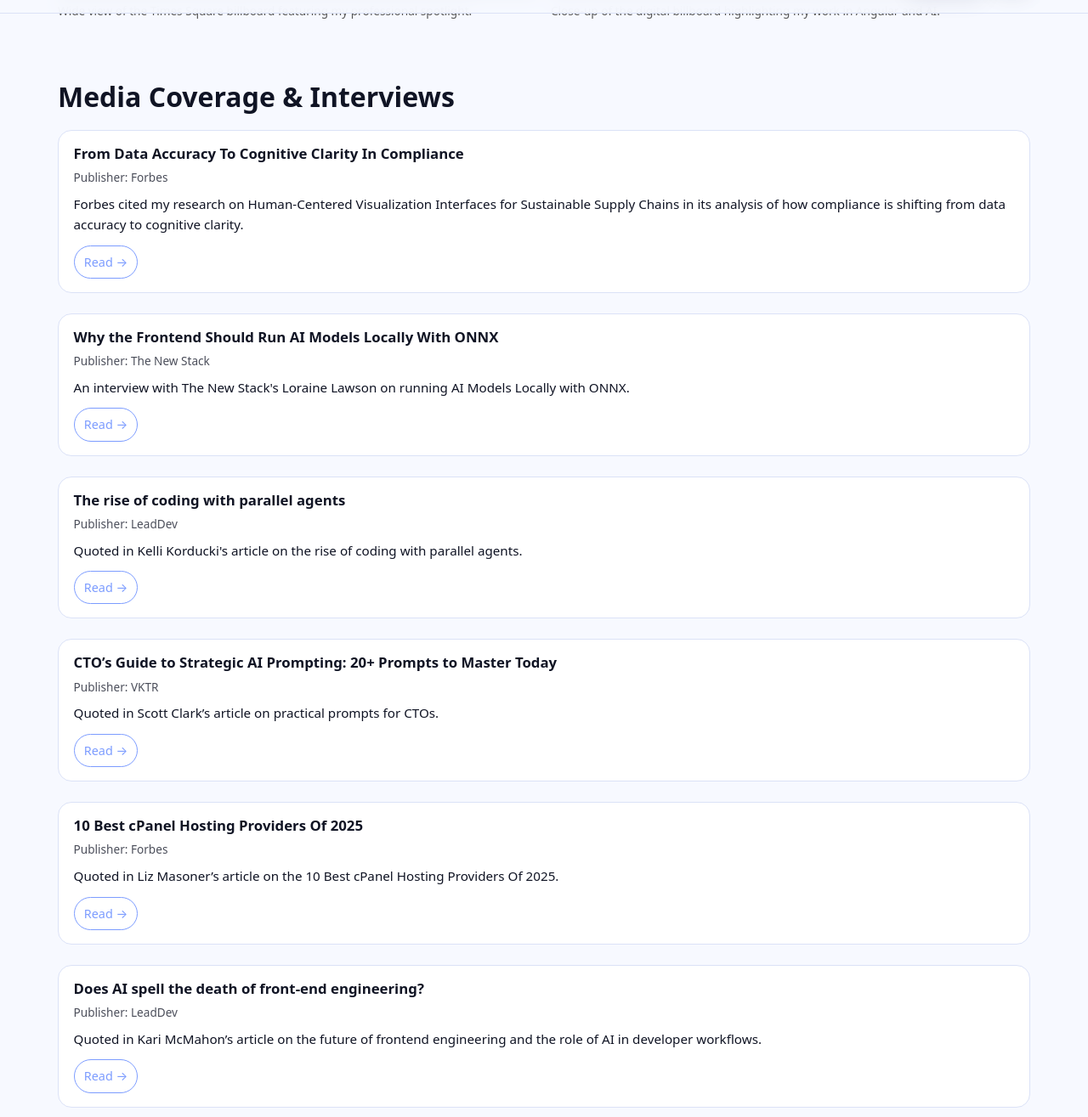
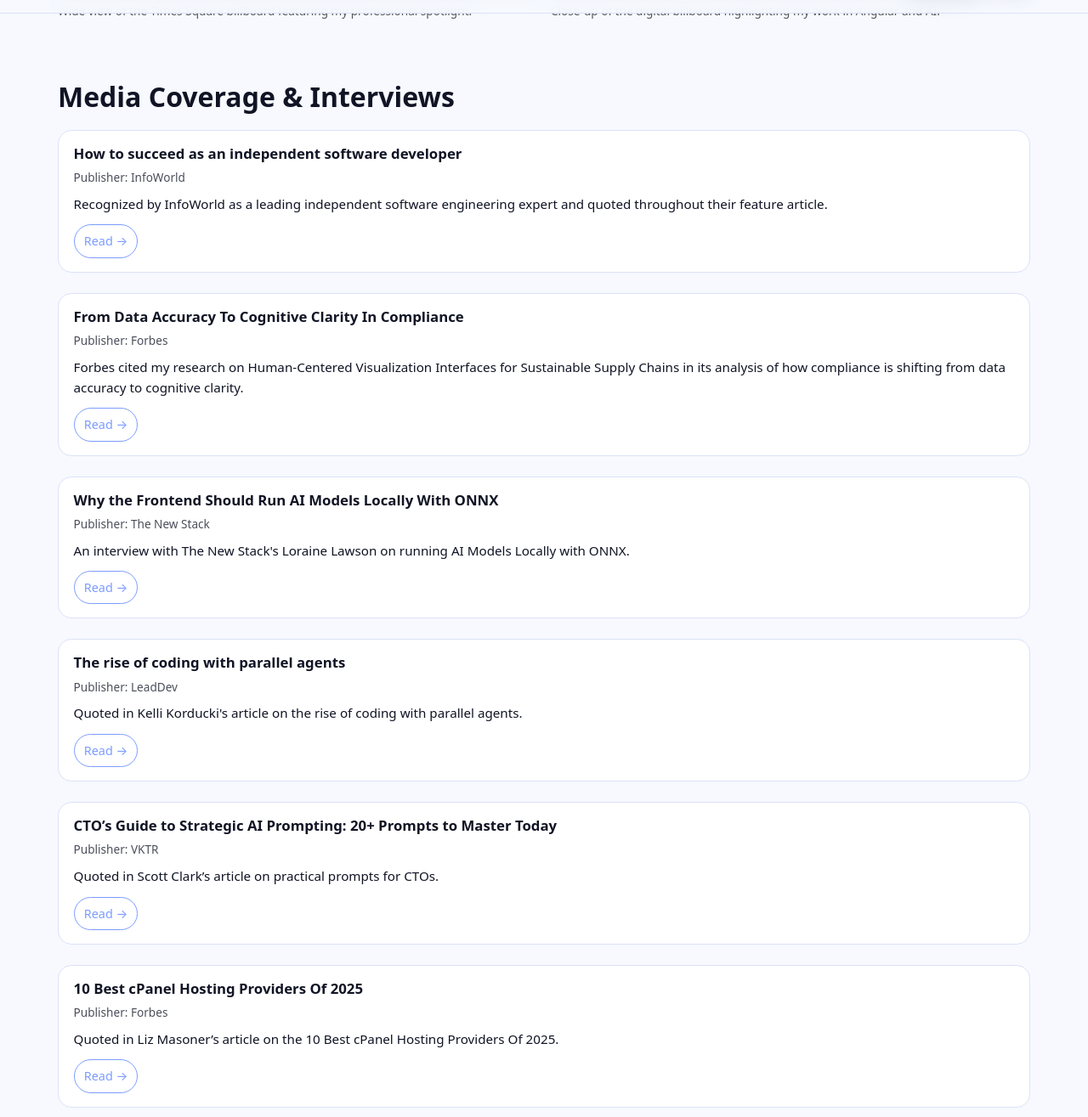
Before and after one commit to sonukapoor/sonukapoor-site.com, a Jekyll site: the page built from media.md, in a window 1280 px wide and 1400 px high, scrolled down 803 px, cut to the strip 85-1400 px from the top of the window. Shown: the whole strip at 85% size. Built offline with Jekyll 4.4.1, drawn with Linux system fonts in a browser that asks for light colours.

Commit message:
Add InfoWorld Quote

```diff
--- a/assets/css/site.css
+++ b/assets/css/site.css
@@ -935,6 +935,14 @@
   letter-spacing: 1.5px;      /* subtle tracking */
 }
 .featured-on .logo-grid {
+  background-color: rgba(25, 78, 158, 0.12);
+  border: 1px solid var(--border);
+  border-radius: var(--radius);
+  padding: 1rem 1.1rem;
+  transition: transform 0.12s ease, box-shadow 0.12s ease,
+    border-color 0.12s ease;
+  padding: 1.25rem;
+  border-radius: 0.75rem;
   display: flex;
   flex-wrap: wrap;
   justify-content: center;
--- a/media.md
+++ b/media.md
@@ -175,6 +175,13 @@
             name: "From Data Accuracy To Cognitive Clarity In Compliance"
             url: "https://www.forbes.com/councils/forbestechcouncil/2025/11/17/from-data-accuracy-to-cognitive-clarity-in-compliance/"
             about: { "@id": "https://sonukapoor.com/#person" }
+        - "@type": "ListItem"
+          position: 18
+          item:
+            "@type": "NewsArticle"
+            name: "How to succeed as an independent software developer"
+            url: "https://www.infoworld.com/article/4091404/how-to-succeed-as-an-independent-software-developer-2.html"
+            about: { "@id": "https://sonukapoor.com/#person" }
 
 ---
 
@@ -221,6 +228,15 @@
 <h2 class="media-section-title">Media Coverage & Interviews</h2>
 
 <div class="cards">
+  <div class="card">
+    <h2>How to succeed as an independent software developer</h2>
+    <div class="card-meta">Publisher: InfoWorld</div>
+    <p class="card-desc">Recognized by InfoWorld as a leading independent software engineering expert and quoted throughout their feature article.</p>
+    <div class="card-actions">
+      <a href="https://www.infoworld.com/article/4091404/how-to-succeed-as-an-independent-software-developer-2.html" target="_blank" rel="noopener">Read →</a>
+    </div>
+  </div>
+
   <div class="card">
     <h2>From Data Accuracy To Cognitive Clarity In Compliance</h2>
     <div class="card-meta">Publisher: Forbes</div>
```
Also changed, not shown: index.md (+3 -2 lines), images/media/infoworld.svg (added), 5 other files.
